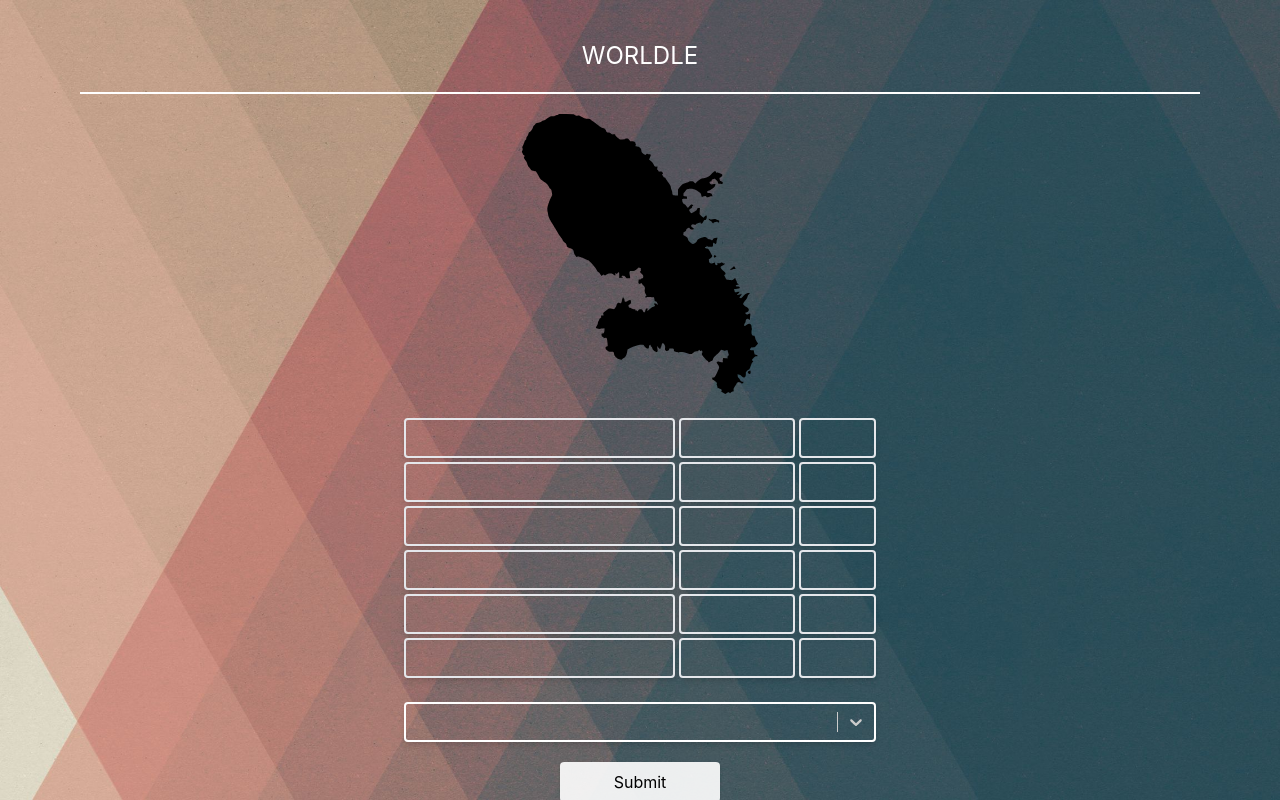
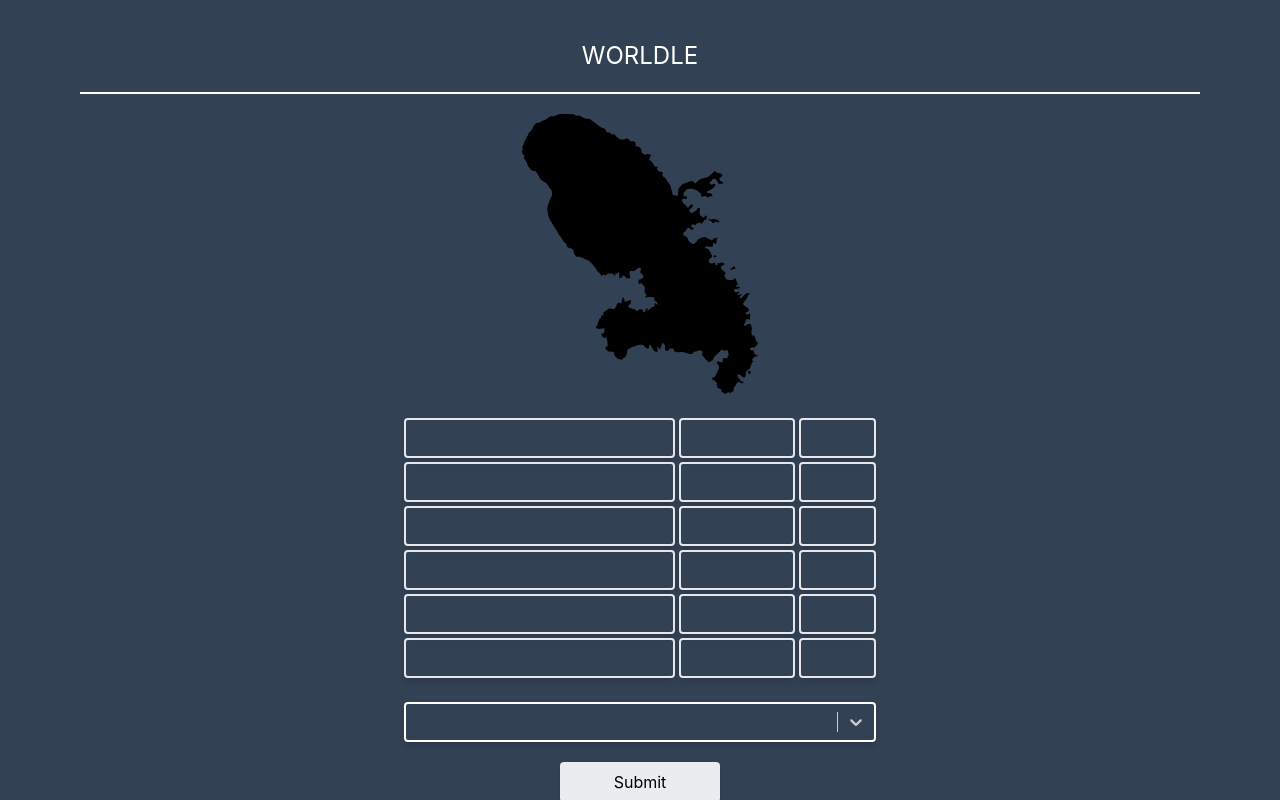
Before and after one commit to WeikeShi0730/worldle, a React (Create React App) app: page / in a window 1280 px wide. Shown: the top 800 px of the page. Built offline with nearby package versions, Linux system fonts and the light colour scheme.

Commit message:
Fix backgrund color

```diff
--- a/src/components/current-country.component.tsx
+++ b/src/components/current-country.component.tsx
@@ -4,7 +4,9 @@ const CurrentCountry = () => {
   const countrySvg = useNewCountry();
   return (
     <div className="max-w-xs m-auto p-5">
-      {countrySvg ? <img src={countrySvg} alt="Country SVG" /> : null}
+      {countrySvg ? (
+        <img src={countrySvg} alt="Country SVG" className="fill-white" />
+      ) : null}
     </div>
   );
 };
--- a/src/index.css
+++ b/src/index.css
@@ -9,11 +9,12 @@ body {
     sans-serif;
   -webkit-font-smoothing: antialiased;
   -moz-osx-font-smoothing: grayscale;
-  background-image: url("/public/background.jpeg");
+  /* background-image: url("/public/background.jpeg");
   background-size: cover;
   background-repeat: repeat;
   background-attachment: fixed;
-  background-position: top center;
+  background-position: top center; */
+  background-color: #334155;
 }
 
 code {
```
